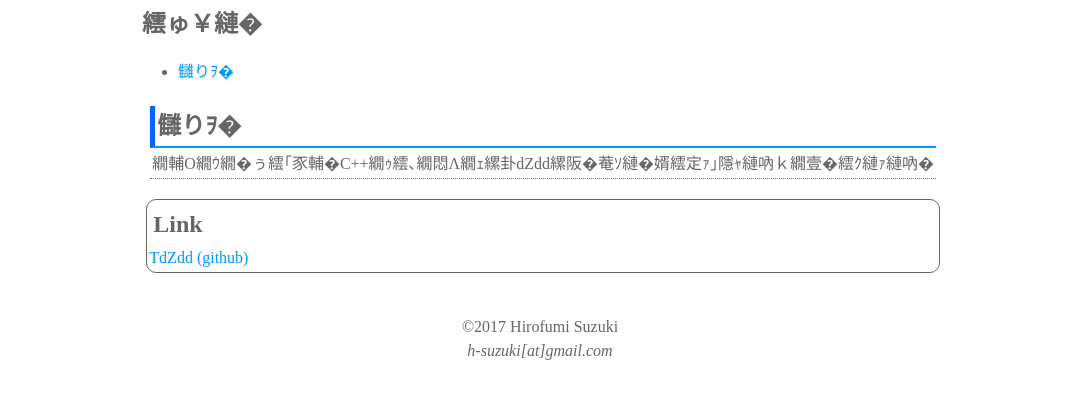
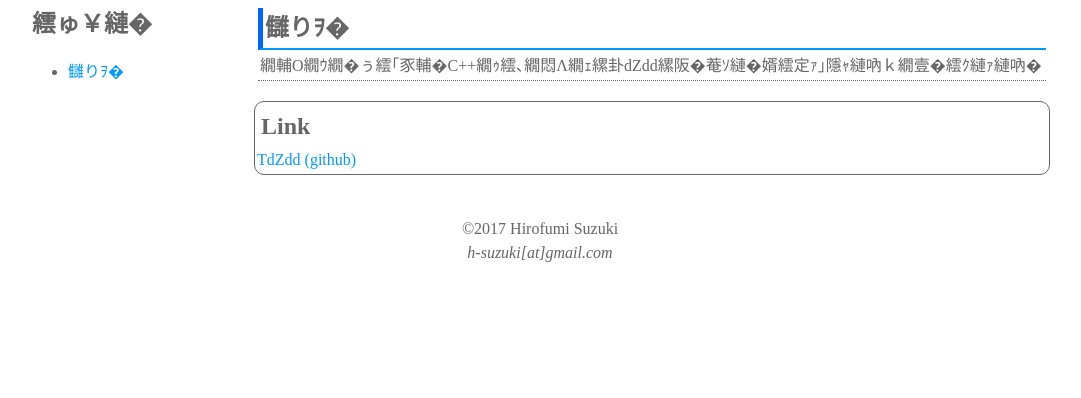
Before and after one commit to hs-nazuna/hs-nazuna.github.io, a plain HTML site: page index.html in a window 1280 px wide. Shown: the part 108-506 px from the top of the page, without its empty margins (100-1181 px from the left). Drawn offline with Linux system fonts and the light colour scheme.

Commit message:
update html

```diff
--- a/index.html
+++ b/index.html
@@ -24,7 +24,7 @@
 
 
 <!-- メインコンテナ -->
-<div id="main-container">
+<div id="main_container">
 
 <!-- タイトル -->
 <header id="page_title">
@@ -80,7 +80,7 @@ document.write( "Last update : " , document.lastModified );
 </footer>
 
 </div>
-
+<!-- メインコンテナ終わり -->
 
 
 </body>
--- a/style.css
+++ b/style.css
@@ -84,8 +84,8 @@ img {
 }
 
 /* クラスやらIDやら */
-#main-container {
-	width: 804px;
+#main_container {
+	width: 1024px;
 	margin-right: auto;
 	margin-left: auto;
 }
@@ -95,10 +95,12 @@ img {
 }
 
 #contents {
+	width: 200px;
 	float: left;
 }
 
 #main_text {
+	width: 800px;
 	float: right;
 }
 
```
